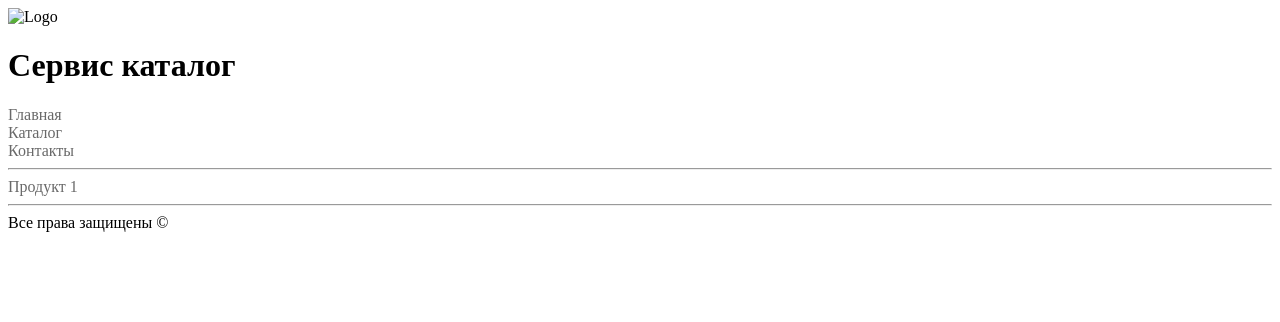
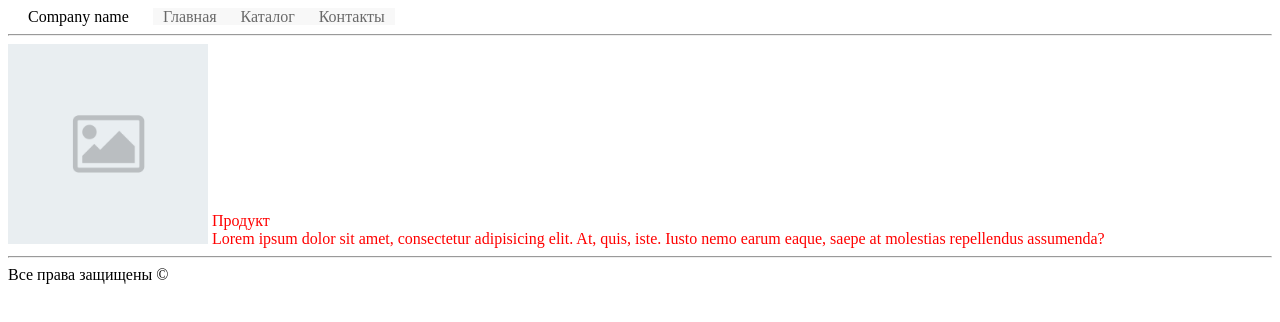
Before and after one commit to ADYakovlev/html, a plain HTML site: page doc/catalog.html in a window 1280 px wide. Drawn offline with Linux system fonts and the light colour scheme; files that its build step writes are made by us from their sources.

Commit message:
update catalog page

```diff
--- a/doc/catalog.html
+++ b/doc/catalog.html
@@ -1,14 +1,13 @@
 <!DOCTYPE html>
 <html lang="en">
 <head>
-    <link rel="stylesheet" href="./css/style.css">
+    <link rel="stylesheet" href="./style.css">
     <meta charset="UTF-8">
     <title>Title</title>
 </head>
 <body>
 <header>
-    <img class="logo" src="./img/logo.png" alt="Logo">
-    <h1>Сервис каталог</h1>
+    <span class="logo">Company name</span>
     <ui class="menu">
         <li class="menu-list"><a href="index.html">Главная</a></li>
         <li class="menu-list"><a href="catalog.html">Каталог</a></li>
@@ -16,7 +15,14 @@
     </ui>
     <hr>
 </header>
-<a href="product.html">Продукт 1</a>
+<a href="product.html">
+    <img class="product_preview" src="./img/ph.png" alt="pl">
+    <div class="spt">
+        <span class="product_h3">Продукт</span>
+        <br>
+        <span class="product_p">Lorem ipsum dolor sit amet, consectetur adipisicing elit. At, quis, iste. Iusto nemo earum eaque, saepe at molestias repellendus assumenda?</span>
+    </div>
+</a>
 <footer>
     <hr>
     <span>Все права защищены ©</span>
--- a/doc/style.css
+++ b/doc/style.css
@@ -9,8 +9,40 @@ a {
 }
 li{
 	list-style-type: none;
+	display: inline;
+	padding: 10px;
 }
 
 .menu {
 	background-color: #f8f8f8;
 }
+
+.logo {
+	height: 20px;
+	width: 20px;
+	padding: 20px;
+}
+header {
+
+}
+
+.product_img {
+	height: 200px;
+	width: 200px;
+}
+
+.product_preview{
+	height: 200px;
+	width: 200px;
+}
+.spt{
+	display: inline-block;
+	color: red;
+}
+.product_h3{
+	height: 30px;
+	display: inline;
+}
+.peoduct_p{
+	display: block;
+}
```
Also changed, not shown: doc/contact.html (+1 -1 lines), doc/index.html (+1 -1 lines), doc/product.html (+2 -2 lines), doc/img/ph.png (added).
